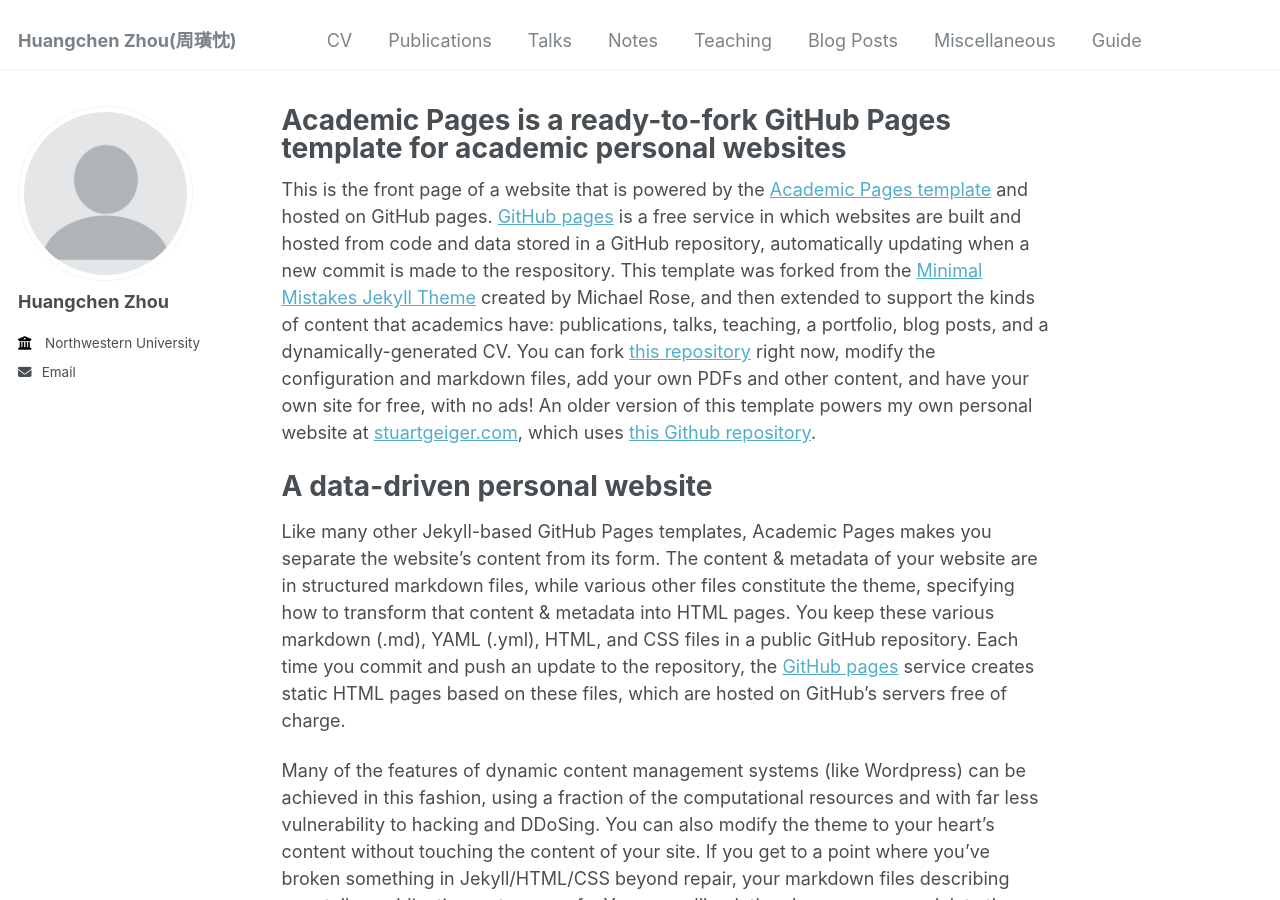
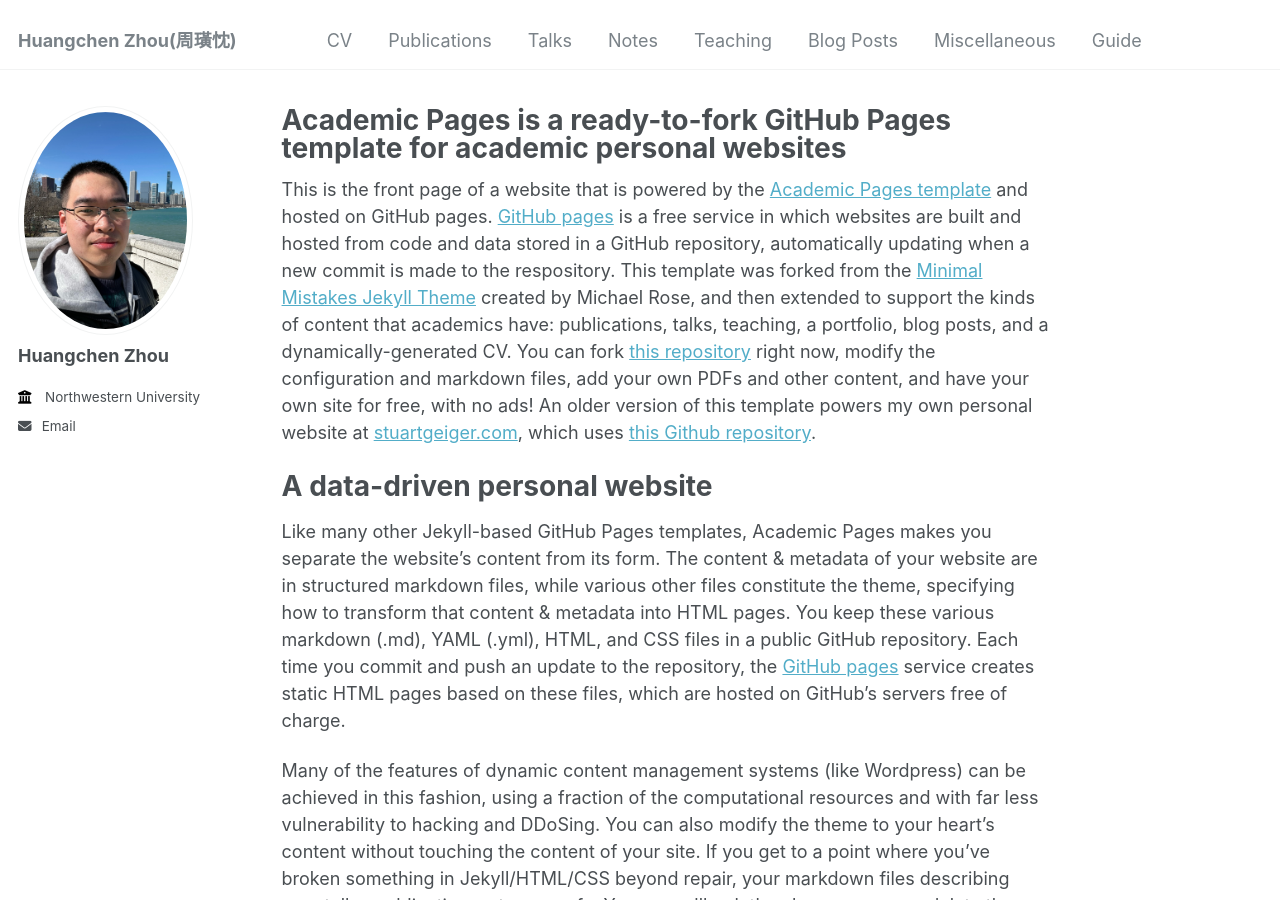
Before and after one commit to zhc515/zhc515.github.io, a Jekyll site: the page built from _pages/about.md, in a window 1280 px wide and 900 px high. Built offline with Jekyll 4.4.1, drawn with Linux system fonts in a browser that asks for light colours.

Commit message:
Update _config.yml

```diff
--- a/_config.yml
+++ b/_config.yml
@@ -21,7 +21,7 @@ repository               : "zhc515/zhc515.github.io"
 #               Additional customization can be done by editing /_includes/author-profile.html
 author:
   # Biographic information
-  avatar           : "profile.png"
+  avatar           : "homepage.jpg"
   name             : "Huangchen Zhou"
   pronouns         : # example: "she/her"
   bio              : ""#"Short biography for the left-hand sidebar"
@@ -43,12 +43,12 @@ author:
   bitbucket        : # Username - Update with your username on the site
   codepen          : # Username
   dribbble         : # Username
-  github           : #"academicpages"
+  github           : # "academicpages"
   kaggle           : # Username
   stackoverflow    : # User number or user number and name (i.e., use "1" or "1/jeff-atwood")
 
   # Social media
-  bluesky          : #"bsky.app" # Replace this with you Bluesky username
+  bluesky          : # "bsky.app" # Replace this with you Bluesky username
   facebook         : # Username
   flickr           : # Username
   foursquare       : # Username
```
